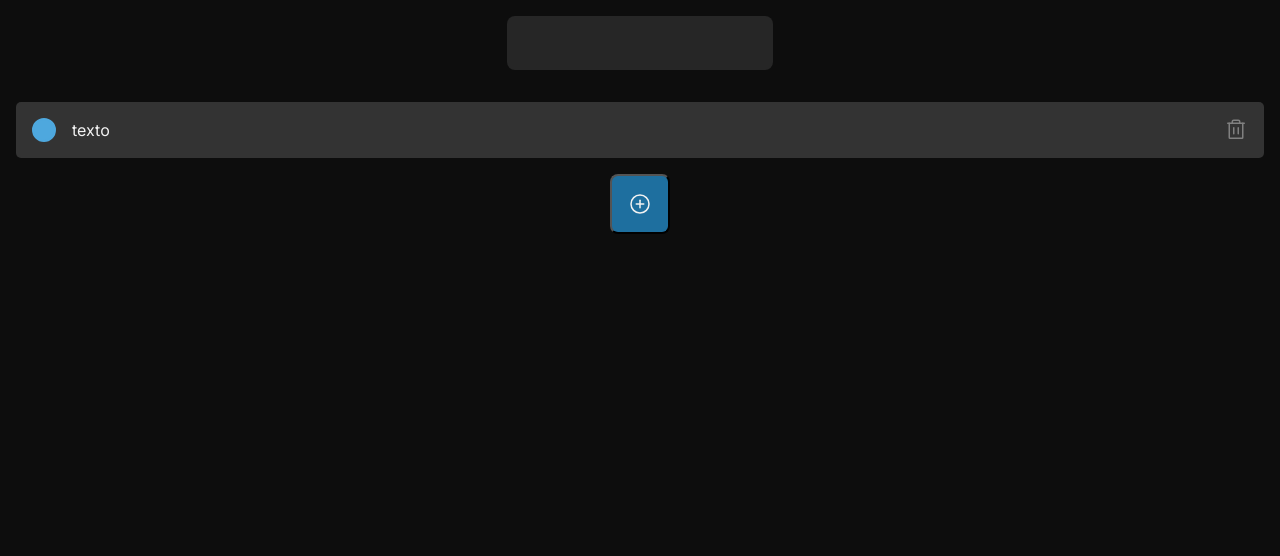
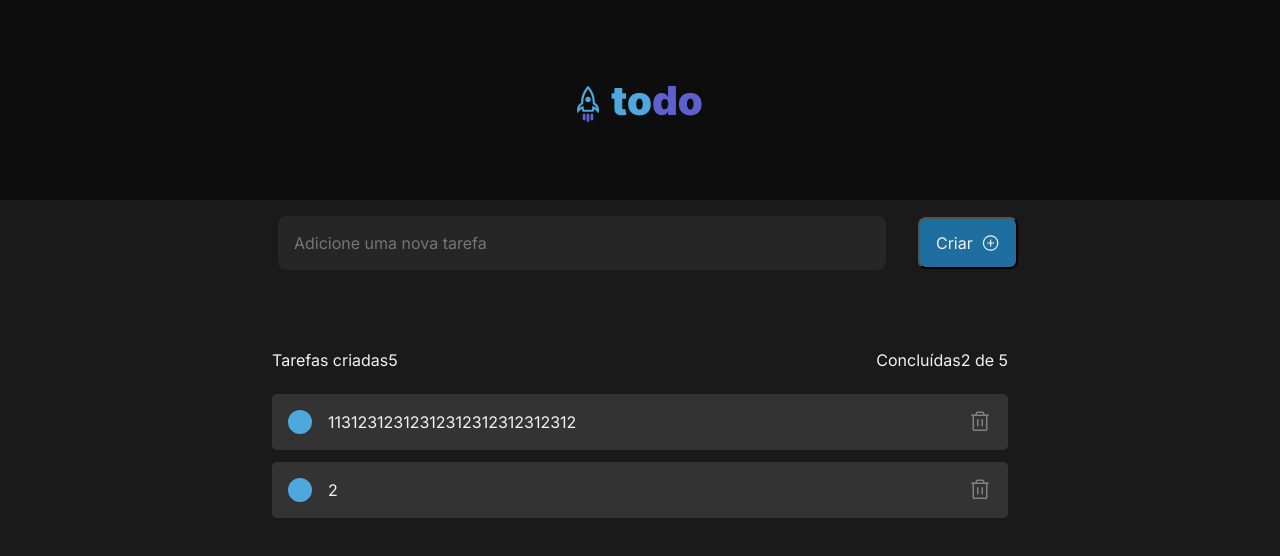
Before and after one commit to joaofanchini/curso_rocketseat, a React (Vite) app in the folder 01-desafio-todo-list/: page / in a window 1280 px wide. Shown: the top 556 px of the page. Built offline with nearby package versions, Linux system fonts and the light colour scheme.

Commit message:
[01D] Criação dos componentes de taskSpace e tabCreateTask

```diff
--- a/01-desafio-todo-list/globals.css
+++ b/01-desafio-todo-list/globals.css
@@ -30,7 +30,7 @@
 /*Definição de fonte*/
 body {
     --webkit-font-smoothing: antialiased;
-    background-color: var(--gray-700);
+    background-color: var(--gray-600);
     color: var(--gray-100);
 }
 
--- a/01-desafio-todo-list/src/App.tsx
+++ b/01-desafio-todo-list/src/App.tsx
@@ -1,12 +1,12 @@
-import Input from "./shared/input/Input";
-import Task from "./components/task/Task";
-import Button from "./shared/button/Button";
+import Header from "./components/header/Header";
+import TabCreateTask from "./components/tabCreateTask/TabCreateTask";
+import TaskSpace from "./components/taskSpace/TaskSpace";
 
 function App() {
     return <>
-        <center><Input></Input></center>
-        <center><Task id='id' description='texto'></Task></center>
-        <center><Button value={`Texto`}></Button></center>
+        <Header/>
+        <TabCreateTask/>
+        <TaskSpace/>
     </>;
 }
 
--- /dev/null
+++ b/01-desafio-todo-list/src/components/header/Header.css
@@ -0,0 +1,8 @@
+div.header__todo{
+    background-color: var(--gray-700);
+    display: flex;
+    justify-content: center;
+    align-items: center;
+    width: 100%;
+    height: 12.5rem;
+}
--- /dev/null
+++ b/01-desafio-todo-list/src/components/header/Header.tsx
@@ -0,0 +1,11 @@
+import './Header.css'
+// @ts-ignore
+import logo from '../../assets/logo.svg'
+
+const Header = () => {
+    return <div className='header__todo'>
+        <img src={logo} alt='Logo'/>
+    </div>
+}
+
+export default Header;
--- /dev/null
+++ b/01-desafio-todo-list/src/components/tabCreateTask/TabCreateTask.css
@@ -0,0 +1,7 @@
+div.tab__create__task {
+    display: flex;
+    flex-direction: row;
+    justify-content: center;
+    align-items: center;
+    gap: 1rem;
+}
--- /dev/null
+++ b/01-desafio-todo-list/src/components/tabCreateTask/TabCreateTask.tsx
@@ -0,0 +1,13 @@
+import './TabCreateTask.css'
+
+import Input from "../../shared/input/Input";
+import Button from "../../shared/button/Button";
+
+const TabCreateTask = () => {
+    return <div className='tab__create__task'>
+        <Input placeholder='Adicione uma nova tarefa'/>
+        <Button description='Criar'/>
+    </div>
+}
+
+export default TabCreateTask;
--- a/01-desafio-todo-list/src/components/task/Task.css
+++ b/01-desafio-todo-list/src/components/task/Task.css
@@ -2,11 +2,11 @@ div.task {
     background-color: var(--gray-400);
     display: flex;
     flex-direction: row;
+    justify-content: space-between;
     gap: 1rem;
     padding: 1rem;
-    margin: 1rem;
     border-radius: 5px;
-    justify-content: space-between;
+    width: 46rem;
 }
 
 div.task__container_fieldset {
--- /dev/null
+++ b/01-desafio-todo-list/src/components/taskSpace/TaskSpace.css
@@ -0,0 +1,26 @@
+div.task__space {
+    display: flex;
+    flex-direction: column;
+    align-items: center;
+    justify-content: center;
+    gap: 1.5rem;
+    width: 100%;
+    margin-top: 4rem;
+}
+
+div.task__space__header {
+    display: flex;
+    flex-direction: row;
+    align-items: center;
+    justify-content: space-between;
+    gap: .5rem;
+    width: 46rem;
+}
+
+div.task__space__tasks{
+    display: flex;
+    flex-direction: column;
+    align-items: center;
+    justify-content: flex-start;
+    gap: .75rem;
+}
--- /dev/null
+++ b/01-desafio-todo-list/src/components/taskSpace/TaskSpace.tsx
@@ -0,0 +1,24 @@
+import './TaskSpace.css';
+
+import Task from "../task/Task";
+
+const TaskSpace = () => {
+    return <div className='task__space'>
+        <div className='task__space__header'>
+            <div>
+                <span>Tarefas criadas</span>
+                <span>5</span>
+            </div>
+            <div>
+                <span>Concluídas</span>
+                <span>{`${2} de ${5}`}</span>
+            </div>
+        </div>
+        <div className='task__space__tasks'>
+            <Task id={'1'} description={'11312312312312312312312312312'}></Task>
+            <Task id={'2'} description={'2'}></Task>
+        </div>
+    </div>
+}
+
+export default TaskSpace;
--- a/01-desafio-todo-list/src/shared/button/Button.css
+++ b/01-desafio-todo-list/src/shared/button/Button.css
@@ -1,13 +1,23 @@
 button.custom__button{
     background-color: var(--blue-dark);
     color: var(--gray-100);
-    padding: 1rem;
+    padding: 16px;
     border-radius: 8px;
     display: flex;
     flex-direction: row;
     justify-content: center;
     align-items: center;
-    gap: 1rem;
-    font-weight: bold;
-    font-size: 1.1rem;
+    gap: .5rem;
+    cursor: pointer;
+    width: 100px;
+    height: 52px;
 }
+
+button.custom__button svg {
+    height: 24px;
+    width: 24px;
+}
+
+button.custom__button:hover {
+    background-color: var(--blue);
+}
--- a/01-desafio-todo-list/src/shared/button/Button.tsx
+++ b/01-desafio-todo-list/src/shared/button/Button.tsx
@@ -3,13 +3,15 @@ import {ButtonHTMLAttributes} from "react";
 import {PlusCircle} from "phosphor-react";
 
 export interface CustomButtonProps extends ButtonHTMLAttributes<HTMLButtonElement> {
+    description: string
 }
 
 const Button = (props: CustomButtonProps) => {
     return <button
         className='custom__button'
         {...props}>
-        <PlusCircle size={24}></PlusCircle>
+        <span>{props.description}</span>
+        <PlusCircle></PlusCircle>
     </button>
 }
 
--- a/01-desafio-todo-list/src/shared/input/Input.css
+++ b/01-desafio-todo-list/src/shared/input/Input.css
@@ -6,6 +6,7 @@ input.custom__input{
     line-height: 1.4;
     border: 0;
     margin: 1rem;
+    width: 38rem;
 }
 
 input.custom__input:focus {
```
Also changed, not shown: 01-desafio-todo-list/src/assets/logo.svg (added).
